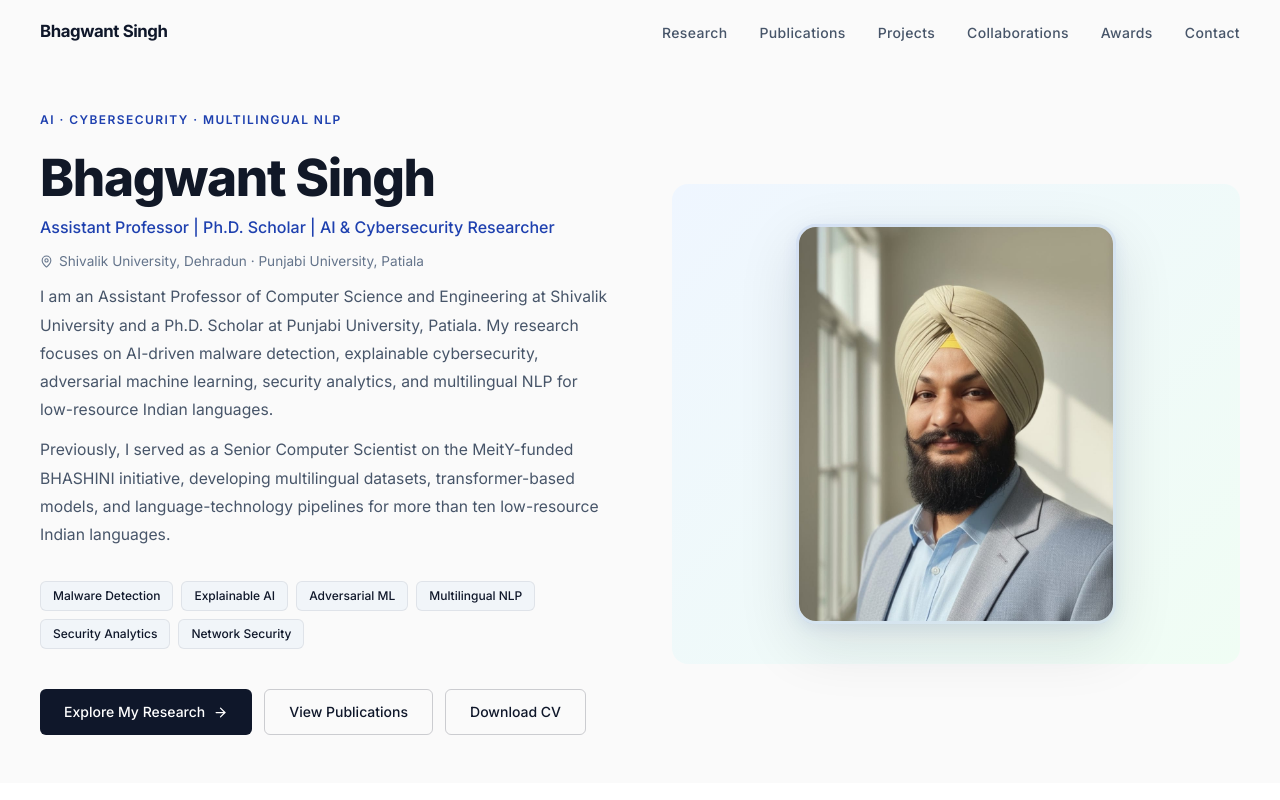
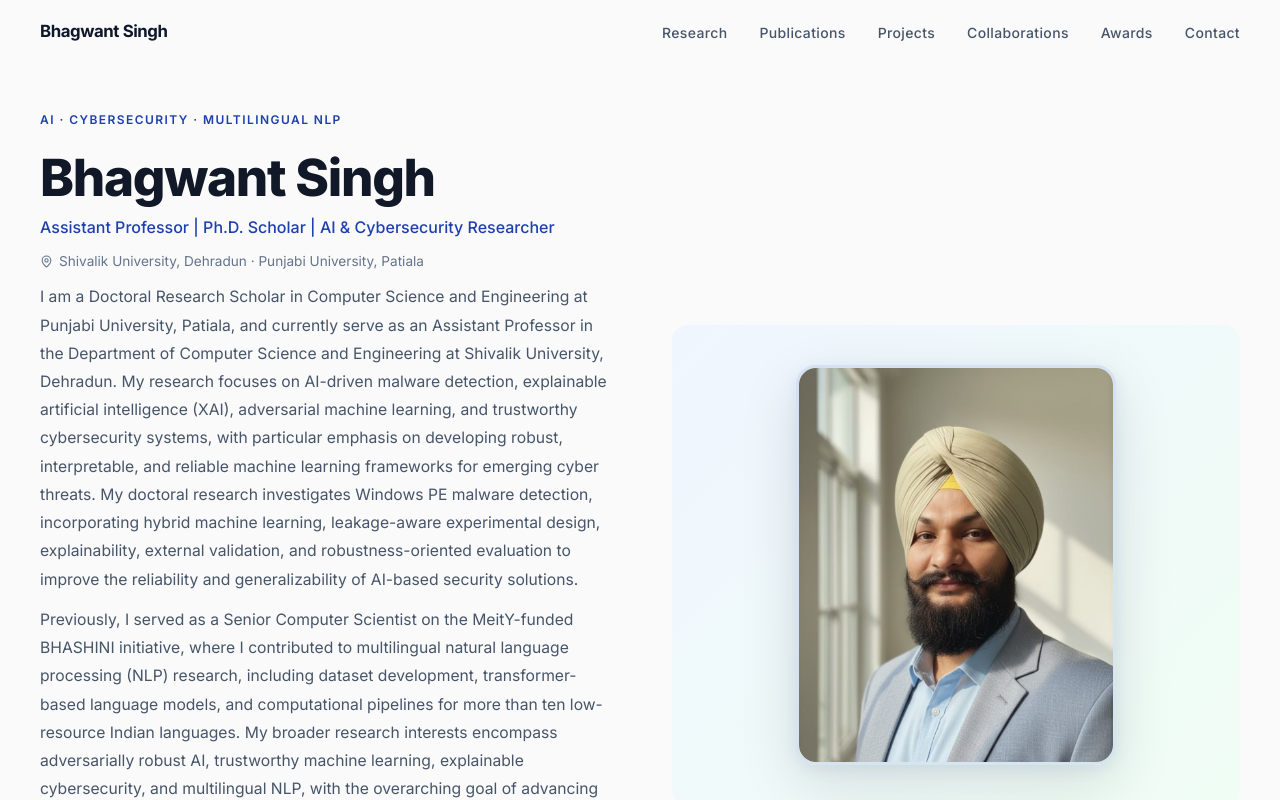
Before and after one commit to Bhagwant-Sg/Dr_S1ngh_Profile, a React (Vite) app: page / in a window 1280 px wide. Shown: the top 800 px of the page. Built offline with nearby package versions, Linux system fonts and the light colour scheme.

Commit message:
About Content update

```diff
--- a/src/app/components/Hero.tsx
+++ b/src/app/components/Hero.tsx
@@ -86,17 +86,18 @@ export function Hero() {
             }}
           >
             <p>
-              I am an Assistant Professor of Computer Science and Engineering at
-              Shivalik University and a Ph.D. Scholar at Punjabi University,
-              Patiala. My research focuses on AI-driven malware detection,
-              explainable cybersecurity, adversarial machine learning, security
-              analytics, and multilingual NLP for low-resource Indian languages.
+              I am a Doctoral Research Scholar in Computer Science and Engineering at Punjabi University, Patiala, and
+              currently serve as an Assistant Professor in the Department of Computer Science and Engineering at Shivalik University,
+              Dehradun. My research focuses on AI-driven malware detection, explainable artificial intelligence (XAI), adversarial machine learning,
+              and trustworthy cybersecurity systems, with particular emphasis on developing robust, interpretable, and reliable machine learning
+              frameworks for emerging cyber threats. My doctoral research investigates Windows PE malware detection, incorporating hybrid machine learning,
+              leakage-aware experimental design, explainability, external validation, and robustness-oriented evaluation to improve the reliability and generalizability of AI-based security solutions.
+
             </p>
             <p>
-              Previously, I served as a Senior Computer Scientist on the
-              MeitY-funded BHASHINI initiative, developing multilingual
-              datasets, transformer-based models, and language-technology
-              pipelines for more than ten low-resource Indian languages.
+              Previously, I served as a Senior Computer Scientist on the MeitY-funded BHASHINI initiative, where I contributed to multilingual natural language processing (NLP) research, including dataset development, transformer-based language models, and computational pipelines for more than ten low-resource Indian languages.
+              My broader research interests encompass adversarially robust AI, trustworthy machine learning, explainable cybersecurity, and multilingual NLP,
+              with the overarching goal of advancing intelligent, transparent, and dependable AI systems.
             </p>
           </div>
 
```
